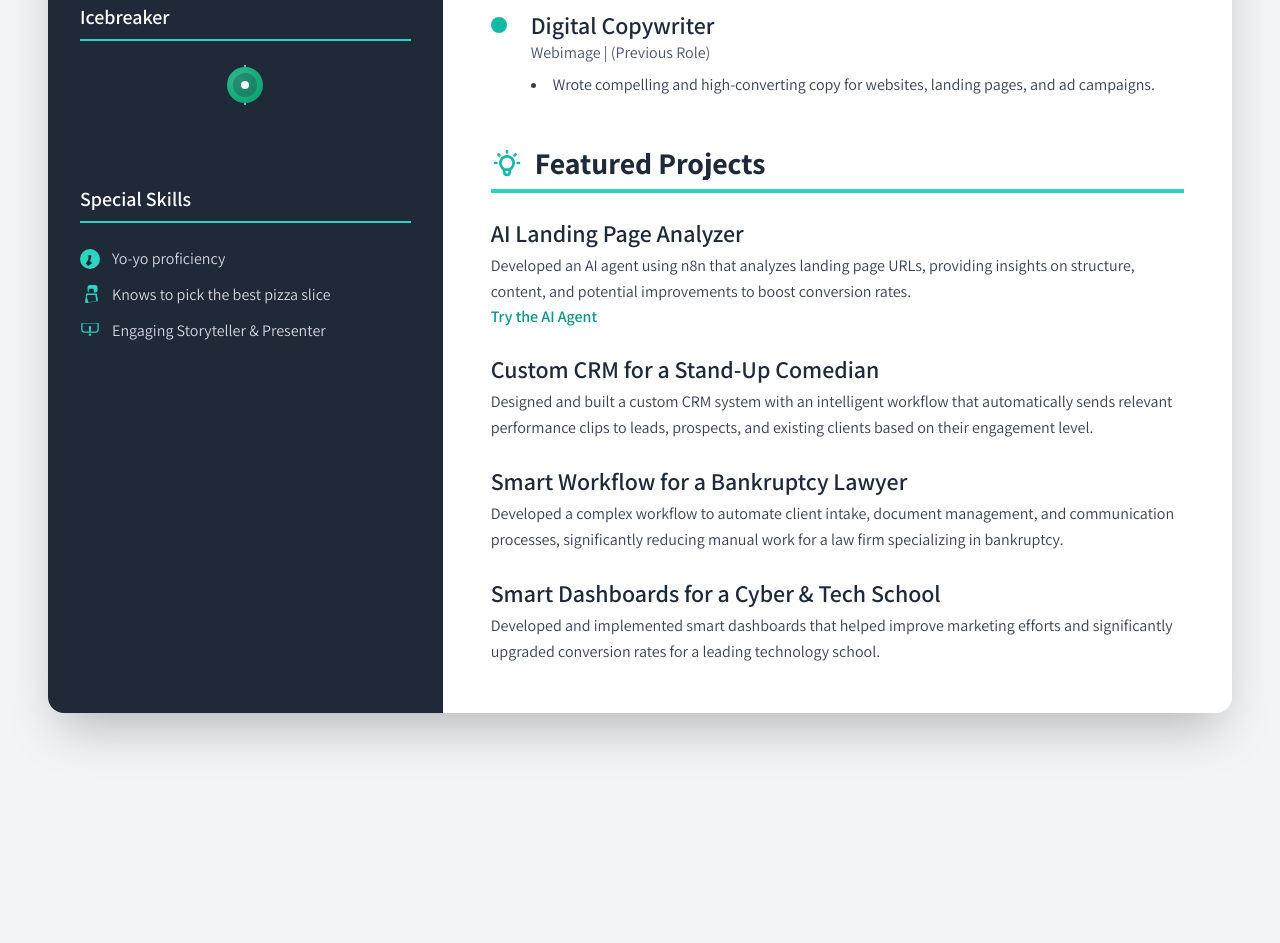
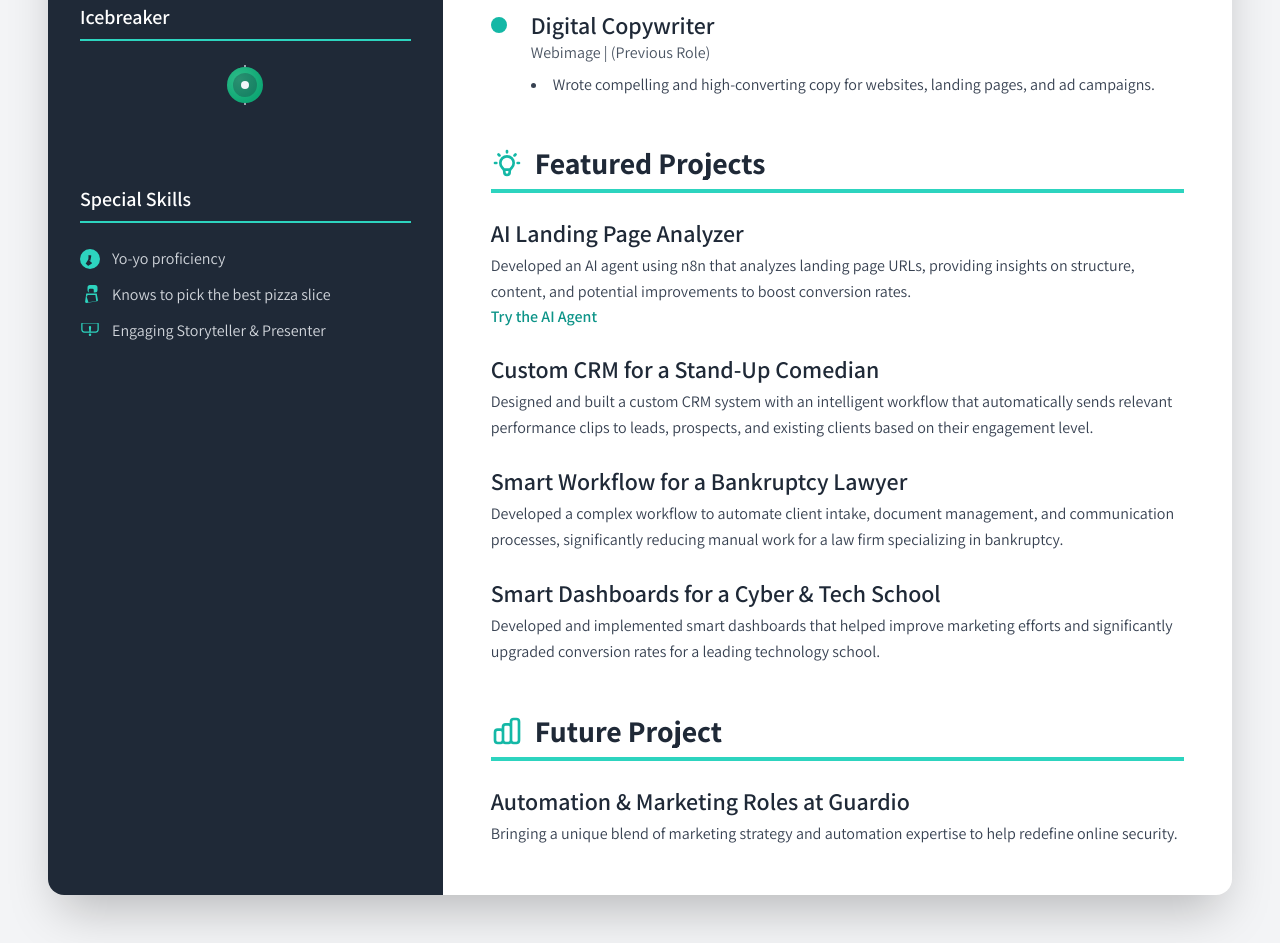
Before and after one commit to eliran48/resume, a plain HTML site: page index.html in a window 1280 px wide. Shown: the part 857-1800 px from the top of the page. Before the commit the page ends 1618 px from the top, so only its background shows below. Drawn offline with nearby package versions, Linux system fonts and the light colour scheme.

Commit message:
Update index.html

```diff
--- a/index.html
+++ b/index.html
@@ -212,6 +212,22 @@
                             </div>
                         </div>
                     </section>
+
+                    <!-- Future Project Section -->
+                     <section>
+                         <h2 class="text-2xl sm:text-3xl font-bold text-gray-800 border-b-4 border-teal-400 pb-2 mb-6 flex items-center gap-x-3">
+                            <svg xmlns="http://www.w3.org/2000/svg" class="h-8 w-8 text-teal-500" fill="none" viewBox="0 0 24 24" stroke="currentColor" stroke-width="2">
+                                <path stroke-linecap="round" stroke-linejoin="round" d="M9 19v-6a2 2 0 00-2-2H5a2 2 0 00-2 2v6a2 2 0 002 2h2a2 2 0 002-2zm0 0V9a2 2 0 012-2h2a2 2 0 012 2v10m-6 0a2 2 0 002 2h2a2 2 0 002-2m0 0V5a2 2 0 012-2h2a2 2 0 012 2v14a2 2 0 01-2 2h-2a2 2 0 01-2-2z" />
+                            </svg>
+                            Future Project
+                        </h2>
+                        <div class="space-y-6">
+                            <div>
+                                <h3 class="text-2xl font-semibold">Automation & Marketing Roles at Guardio</h3>
+                                <p class="text-gray-700 mt-1 leading-relaxed">Bringing a unique blend of marketing strategy and automation expertise to help redefine online security.</p>
+                            </div>
+                        </div>
+                    </section>
                 </div>
             </main>
         </div>
```
